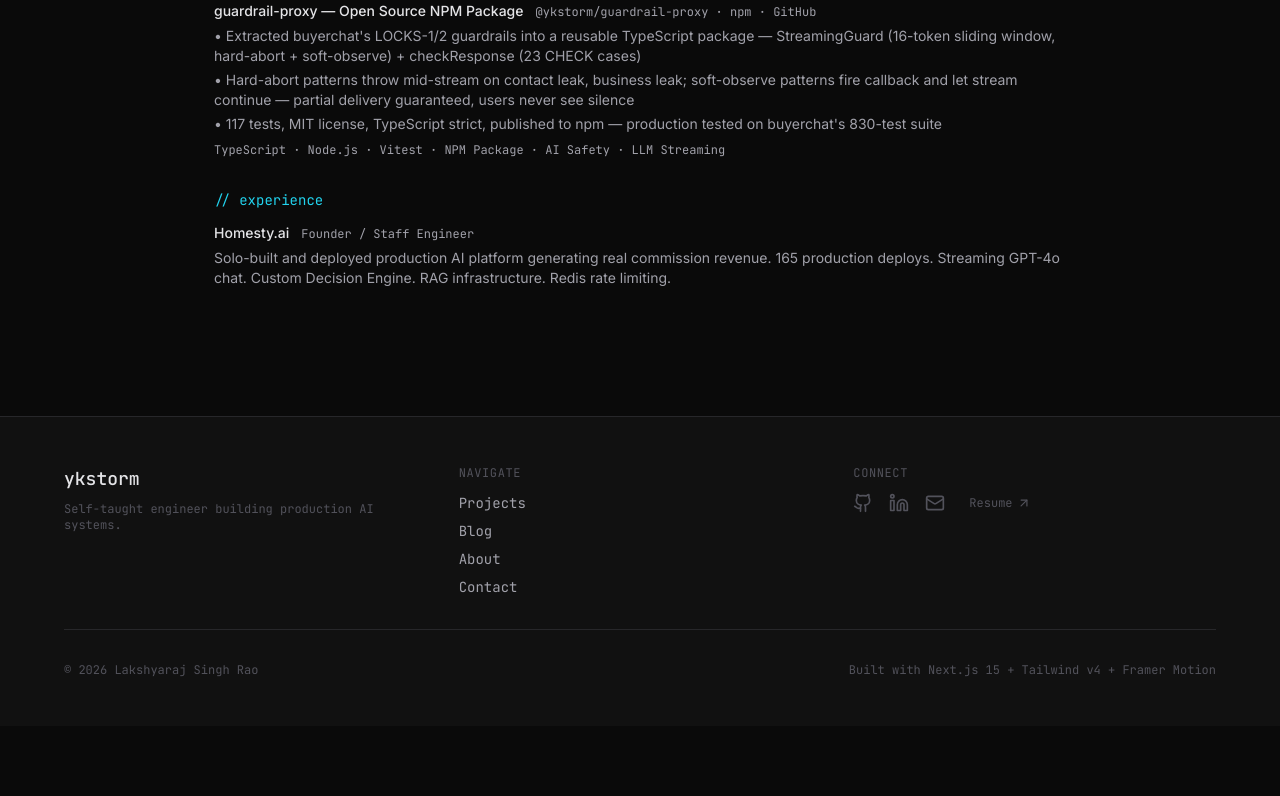
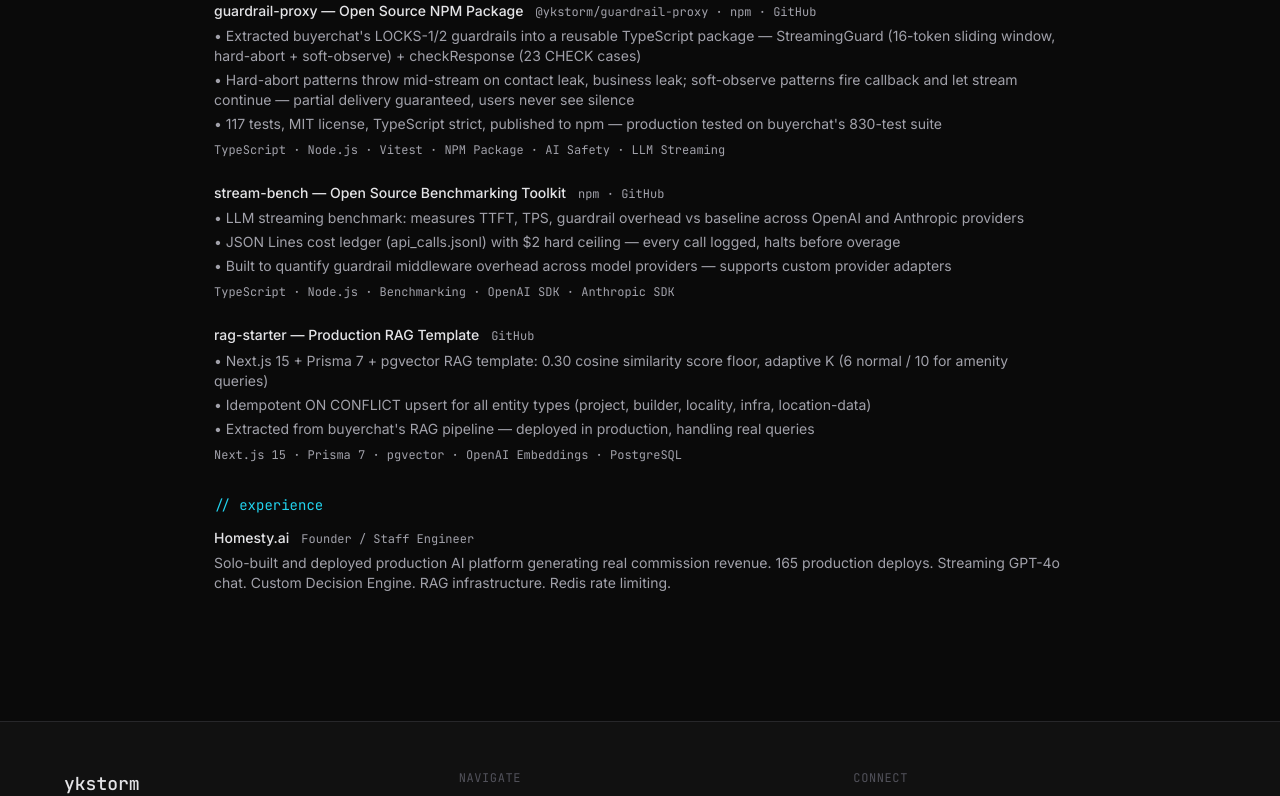
Before and after one commit to ykstorm/portfolio, a Next.js app: page /resume in a window 1280 px wide. Shown: the part 1308-2104 px from the top of the page. Before the commit the page ends 2034 px from the top, so only its background shows below. Built offline with nearby package versions, Linux system fonts and the light colour scheme.

Commit message:
resume: add stream-bench + rag-starter bullets

```diff
--- a/app/resume/page.tsx
+++ b/app/resume/page.tsx
@@ -139,6 +139,38 @@
                 TypeScript · Node.js · Vitest · NPM Package · AI Safety · LLM Streaming
               </div>
             </div>
+
+            {/* stream-bench */}
+            <div>
+              <div className="flex items-baseline gap-3 mb-1">
+                <h3 className="font-medium text-[var(--color-text-primary)]">stream-bench — Open Source Benchmarking Toolkit</h3>
+                <span className="font-mono text-xs text-[var(--color-text-secondary)]">npm · GitHub</span>
+              </div>
+              <ul className="text-sm text-[var(--color-text-secondary)] space-y-1 mb-2">
+                <li>• LLM streaming benchmark: measures TTFT, TPS, guardrail overhead vs baseline across OpenAI and Anthropic providers</li>
+                <li>• JSON Lines cost ledger (api_calls.jsonl) with $2 hard ceiling — every call logged, halts before overage</li>
+                <li>• Built to quantify guardrail middleware overhead across model providers — supports custom provider adapters</li>
+              </ul>
+              <div className="font-mono text-xs text-[var(--color-text-secondary)]">
+                TypeScript · Node.js · Benchmarking · OpenAI SDK · Anthropic SDK
+              </div>
+            </div>
+
+            {/* rag-starter */}
+            <div>
+              <div className="flex items-baseline gap-3 mb-1">
+                <h3 className="font-medium text-[var(--color-text-primary)]">rag-starter — Production RAG Template</h3>
+                <span className="font-mono text-xs text-[var(--color-text-secondary)]">GitHub</span>
+              </div>
+              <ul className="text-sm text-[var(--color-text-secondary)] space-y-1 mb-2">
+                <li>• Next.js 15 + Prisma 7 + pgvector RAG template: 0.30 cosine similarity score floor, adaptive K (6 normal / 10 for amenity queries)</li>
+                <li>• Idempotent ON CONFLICT upsert for all entity types (project, builder, locality, infra, location-data)</li>
+                <li>• Extracted from buyerchat's RAG pipeline — deployed in production, handling real queries</li>
+              </ul>
+              <div className="font-mono text-xs text-[var(--color-text-secondary)]">
+                Next.js 15 · Prisma 7 · pgvector · OpenAI Embeddings · PostgreSQL
+              </div>
+            </div>
           </div>
         </section>
 
```
